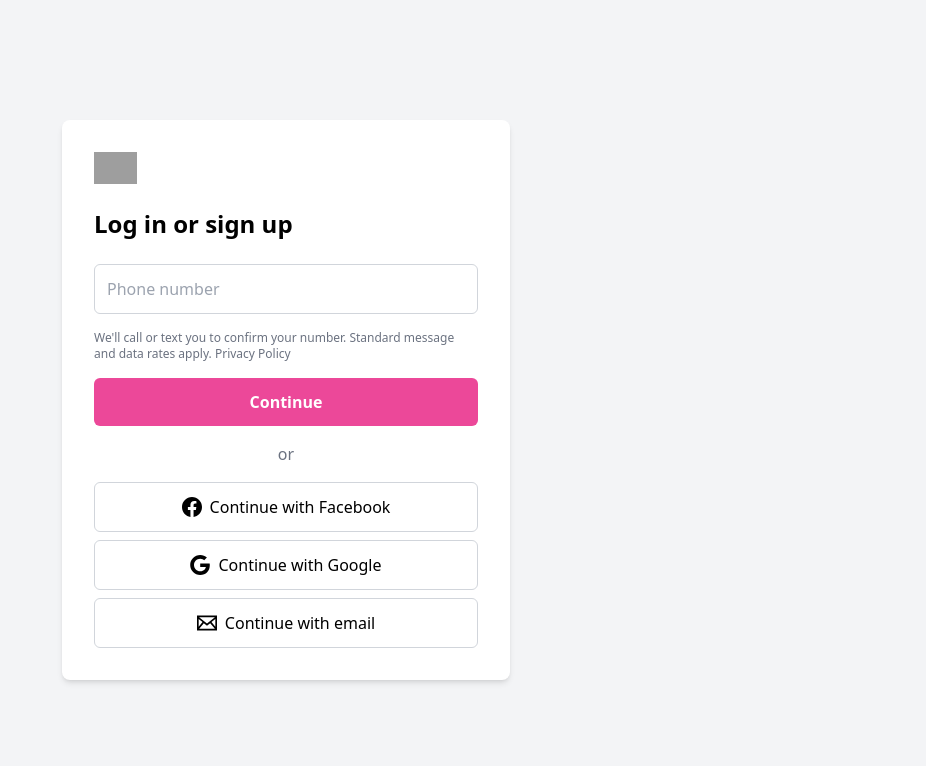
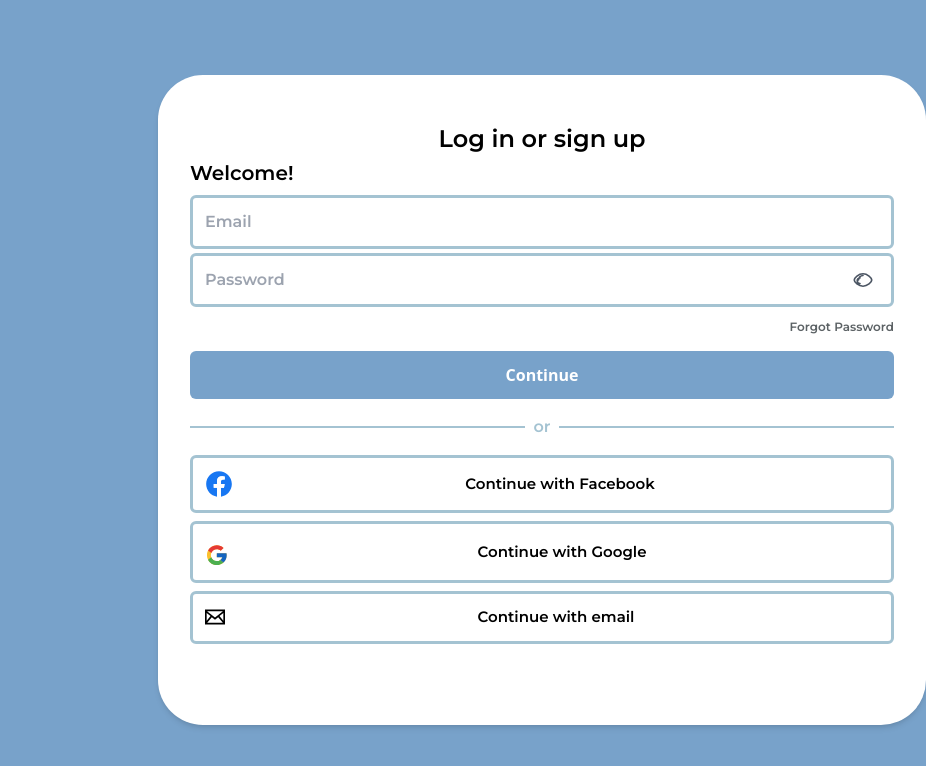
Before and after one commit to LuisMav23/innocup-client, a SvelteKit app: page /signup in a window 1280 px wide. Shown: the top 766 px of the page, without its empty margins (354-1280 px from the left). Built offline with nearby package versions, Linux system fonts and the light colour scheme; grey boxes are pictures that could not be loaded.

Commit message:
Updated <+page.svelte>: Updated log in or sign up, only logo missing

```diff
--- a/src/routes/signup/+page.svelte
+++ b/src/routes/signup/+page.svelte
@@ -2,7 +2,20 @@
 <!-- Initial design inspired by login/signup form used by airbnb -->
 
 <script>
-    let phoneNumber = "";
+    let password = "";
+    let email = "";
+    let showPassword = false;
+    /**
+     * @type {HTMLInputElement}
+     */
+    let passwordInput;
+
+    function togglePasswordVisibility() {
+        if (passwordInput) {
+            passwordInput.type = showPassword ? 'password' : 'text';
+            showPassword = !showPassword;
+        }
+    }
 
     function handleSubmit() {
       // Handle form submission
@@ -10,41 +23,102 @@
     }
   </script>
 
-  <div class="min-h-screen bg-gray-100 flex items-center justify-center">
-    <div class="bg-white p-8 rounded-lg shadow-md w-full max-w-md">
-      <div class="flex justify-between items-center mb-6">
-        <img src="src\img\icon.png" alt="Lifeline" class="h-8" />
+  <style>
+    @import url('https://fonts.googleapis.com/css2?family=Montserrat:wght@600;700&display=swap');
+    @import url('https://fonts.googleapis.com/css2?family=Merriweather:wght@600;700&display=swap');
+    </style>
+
+  <div class="min-h-screen min-w-screen  flex items-center justify-center bg-[#78A2CA]" >
+    <div class="bg-white rounded-[45px] p-8 shadow-md" style="width: 800px; height: 650px; margin-left: 40%;">
+      <div class="flex justify-between items-center mb-4">
       </div>
 
-      <h2 class="text-2xl font-semibold mb-6">Log in or sign up</h2>
+      <h2 class="text-2xl font-semibold my-1 text-center font-[Montserrat]" >Log in or sign up</h2>
+      <h2 class="text-xl font-semibold mb-2 text-left font-[Montserrat] " >Welcome!</h2>
 
       <form on:submit|preventDefault={handleSubmit}>
-        <div class="mb-4">
-          <input type="tel" bind:value={phoneNumber} placeholder="Phone number" class="w-full p-3 border border-gray-300 rounded-md" />
+        <div class="mb-1">
+          <input type="email" bind:value={email} placeholder="Email" class="w-full p-3 border-[#A4C3D2] border-[3px] rounded-md font-[Montserrat]" />
         </div>
-        <p class="text-xs text-gray-500 mb-4">
-          We'll call or text you to confirm your number. Standard message and data rates apply. Privacy Policy
+
+<div class="relative mb-3">
+    <input
+        bind:this={passwordInput}
+        type="password"
+        bind:value={password}
+        placeholder="Password"
+        class="w-full p-3 border-[#A4C3D2] border-[3px] rounded-md font-[Montserrat] font-[600] pr-10"
+    />
+    <button
+        type="button"
+        on:click={togglePasswordVisibility}
+        style="position: absolute; top: 50%; right: 3%; transform: translateY(-50%); cursor: pointer;"
+    >
+        <svg
+            class="w-5 h-5 text-gray-600"
+            xmlns="http://www.w3.org/2000/svg"
+            viewBox="0 0 24 24"
+            fill="none"
+            stroke="currentColor"
+            stroke-width="2"
+            stroke-linecap="round"
+            stroke-linejoin="round"
+            aria-hidden="true"
+        >
+            {#if showPassword}
+                <!-- Eye icon when password is visible -->
+                <path d="M1.5 12c0-2.7 5.2-7.5 10.5-7.5S22.5 9.3 22.5 12c0 2.7-5.2 7.5-10.5 7.5S1.5 14.7 1.5 12zM12 15.3a3.3 3.3 0 0 0 0-6.6M6.6 12a5.4 5.4 0 0 1 5.4-5.4"/>
+            {:else}
+                <!-- Eye-off icon when password is hidden -->
+                <path d="M1.5 12c0-2.7 5.2-7.5 10.5-7.5S22.5 9.3 22.5 12c0 2.7-5.2 7.5-10.5 7.5S1.5 14.7 1.5 12zM6.6 12a5.4 5.4 0 0 1 5.4-5.4M8.4 9.6a3.3 3.3 0 0 0 0 6.6"/>
+            {/if}
+        </svg>
+    </button>
+</div>
+        <p class="text-xs text-[#5C6265] mb-4 text-right font-[Montserrat]">
+            Forgot Password
         </p>
-        <button type="submit" class="w-full bg-pink-500 text-white p-3 rounded-md font-semibold">
+        <button type="submit" class="w-full text-white p-3 rounded-md font-semibold bg-[#78A2CA]">
           Continue
-        </button>
+      </button>
       </form>
 
-      <div class="mt-4 text-center text-gray-500">or</div>
+      <div class="flex items-center justify-center mt-4">
+        <div class="flex-1 h-[2px] bg-[#A4C3D2]"></div>
+        <span class="mx-2 text-center text-[#A4C3D2] font-[Montserrat]">or</span>
+        <div class="flex-1 h-[2px] bg-[#A4C3D2]"></div>
+    </div>
+
 
       <div class="space-y-2 mt-4">
-        <button class="w-full p-3 border border-gray-300 rounded-md flex items-center justify-center space-x-2">
-          <svg class="h-5 w-5" viewBox="0 0 24 24" xmlns="http://www.w3.org/2000/svg"><path fill="currentColor" d="M24 12.073c0-6.627-5.373-12-12-12s-12 5.373-12 12c0 5.99 4.388 10.954 10.125 11.854v-8.385H7.078v-3.47h3.047V9.43c0-3.007 1.792-4.669 4.533-4.669 1.312 0 2.686.235 2.686.235v2.953H15.83c-1.491 0-1.956.925-1.956 1.874v2.25h3.328l-.532 3.47h-2.796v8.385C19.612 23.027 24 18.062 24 12.073z"/></svg>
-          <span>Continue with Facebook</span>
-        </button>
-        <button class="w-full p-3 border border-gray-300 rounded-md flex items-center justify-center space-x-2">
-          <svg class="h-5 w-5" viewBox="0 0 24 24" xmlns="http://www.w3.org/2000/svg"><path fill="currentColor" d="M12.24 10.285V14.4h6.806c-.275 1.765-2.056 5.174-6.806 5.174-4.095 0-7.439-3.389-7.439-7.574s3.345-7.574 7.439-7.574c2.33 0 3.891.989 4.785 1.849l3.254-3.138C18.189 1.186 15.479 0 12.24 0c-6.635 0-12 5.365-12 12s5.365 12 12 12c6.926 0 11.52-4.869 11.52-11.726 0-.788-.085-1.39-.189-1.989H12.24z"/></svg>
-          <span>Continue with Google</span>
-        </button>
-        <button class="w-full p-3 border border-gray-300 rounded-md flex items-center justify-center space-x-2">
-          <svg class="h-5 w-5" viewBox="0 0 24 24" xmlns="http://www.w3.org/2000/svg"><path fill="currentColor" d="M0 3v18h24v-18h-24zm6.623 7.929l-4.623 5.712v-9.458l4.623 3.746zm-4.141-5.929h19.035l-9.517 7.713-9.518-7.713zm5.694 7.188l3.824 3.099 3.83-3.104 5.612 6.817h-18.779l5.513-6.812zm9.208-1.264l4.616-3.741v9.348l-4.616-5.607z"/></svg>
-          <span>Continue with email</span>
-        </button>
+         <!-- Button for Facebook -->
+  <button class="w-full p-3 border-[#A4C3D2] border-[3px] rounded-md flex items-center justify-between space-x-2">
+    <svg class="w-7 h-7 flex-shrink-0" viewBox="0 0 24 24" xmlns="http://www.w3.org/2000/svg">
+      <path d="m23 12c0-6.07578-4.9242-11-11-11-6.07578 0-11 4.92422-11 11 0 5.4914 4.02187 10.0418 9.2812 10.8668v-7.6871h-2.79292v-3.1797h2.79292v-2.42344c0-2.75644 1.6415-4.27968 4.1551-4.27968 1.2032 0 2.4621.21484 2.4621.21484v2.70703h-1.3879c-1.3664 0-1.7917.84863-1.7917 1.71875v2.0625h3.0507l-.4877 3.1797h-2.563v7.6871c5.2593-.825 9.2812-5.3754 9.2812-10.8668z" fill="#1877f2"/>
+      <path d="m16.2818 15.1797.4877-3.1797h-3.0507v-2.0625c0-.87012.4253-1.71875 1.7917-1.71875h1.3879v-2.70703s-1.2589-.21484-2.4621-.21484c-2.5136 0-4.1551 1.52324-4.1551 4.27968v2.42344h-2.79292v3.1797h2.79292v7.6871c.5608.0881 1.1344.1332 1.7188.1332s1.158-.0451 1.7188-.1332v-7.6871z" fill="#fff"/>
+    </svg>
+    <span class="grow text-center font-[Montserrat] text-[15px]">Continue with Facebook</span>
+  </button>
+
+  <!-- Button for Google -->
+  <button class="w-full p-3 border-[#A4C3D2] border-[3px] rounded-md flex items-center justify-between space-x-2">
+    <svg class="w-8 h-8 flex-shrink-0" viewBox="0 0 65 35" xmlns="http://www.w3.org/2000/svg">
+      <path fill="#fbc02d" d="M43.611,20.083H42V20H24v8h11.303c-1.649,4.657-6.08,8-11.303,8c-6.627,0-12-5.373-12-12	s5.373-12,12-12c3.059,0,5.842,1.154,7.961,3.039l5.657-5.657C34.046,6.053,29.268,4,24,4C12.955,4,4,12.955,4,24s8.955,20,20,20	s20-8.955,20-20C44,22.659,43.862,21.35,43.611,20.083z"></path>
+      <path fill="#e53935" d="M6.306,14.691l6.571,4.819C14.655,15.108,18.961,12,24,12c3.059,0,5.842,1.154,7.961,3.039	l5.657-5.657C34.046,6.053,29.268,4,24,4C16.318,4,9.656,8.337,6.306,14.691z"></path>
+      <path fill="#4caf50" d="M24,44c5.166,0,9.86-1.977,13.409-5.192l-6.19-5.238C29.211,35.091,26.715,36,24,36	c-5.202,0-9.619-3.317-11.283-7.946l-6.522,5.025C9.505,39.556,16.227,44,24,44z"></path>
+      <path fill="#1565c0" d="M43.611,20.083L43.595,20L42,20H24v8h11.303c-0.792,2.237-2.231,4.166-4.087,5.571	c0.001-0.001,0.002-0.001,0.003-0.002l6.19,5.238C36.971,39.205,44,34,44,24C44,22.659,43.862,21.35,43.611,20.083z"></path>
+    </svg>
+    <span class="grow text-center font-[Montserrat] text-[15px]">Continue with Google</span>
+  </button>
+
+  <!-- Button for Email -->
+  <button class="w-full p-3 border-[#A4C3D2] border-[3px] rounded-md flex items-center justify-between space-x-2">
+    <svg class="w-5 h-5 flex-shrink-0" viewBox="0 0 24 24" xmlns="http://www.w3.org/2000/svg">
+      <path fill="currentColor" d="M0 3v18h24v-18h-24zm6.623 7.929l-4.623 5.712v-9.458l4.623 3.746zm-4.141-5.929h19.035l-9.517 7.713-9.518-7.713zm5.694 7.188l3.824 3.099 3.83-3.104 5.612 6.817h-18.779l5.513-6.812zm9.208-1.264l4.616-3.741v9.348l-4.616-5.607z"/>
+    </svg>
+    <span class="grow text-center font-[Montserrat] text-[15px] w-3 " >Continue with email</span>
+  </button>
+
       </div>
     </div>
   </div>
```
